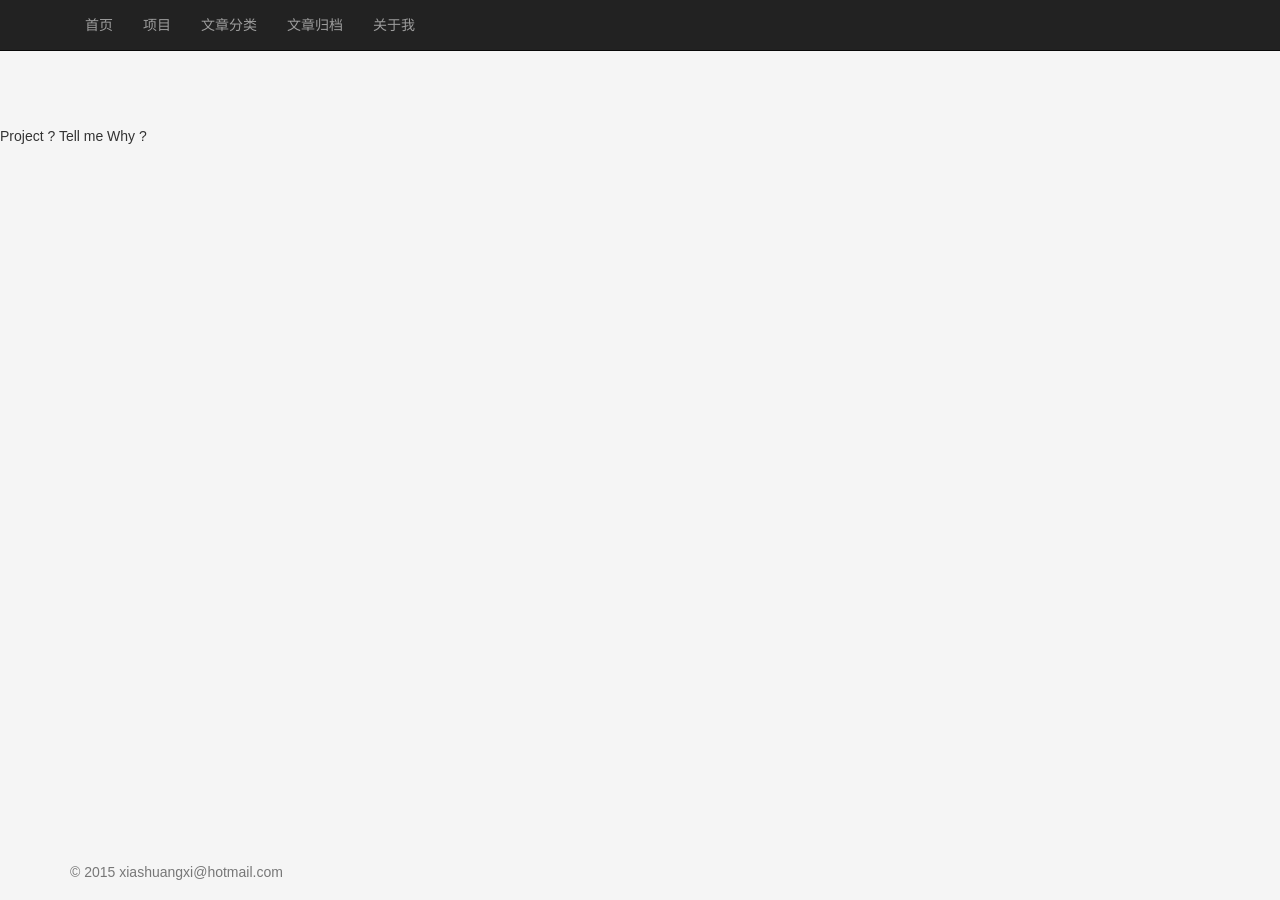
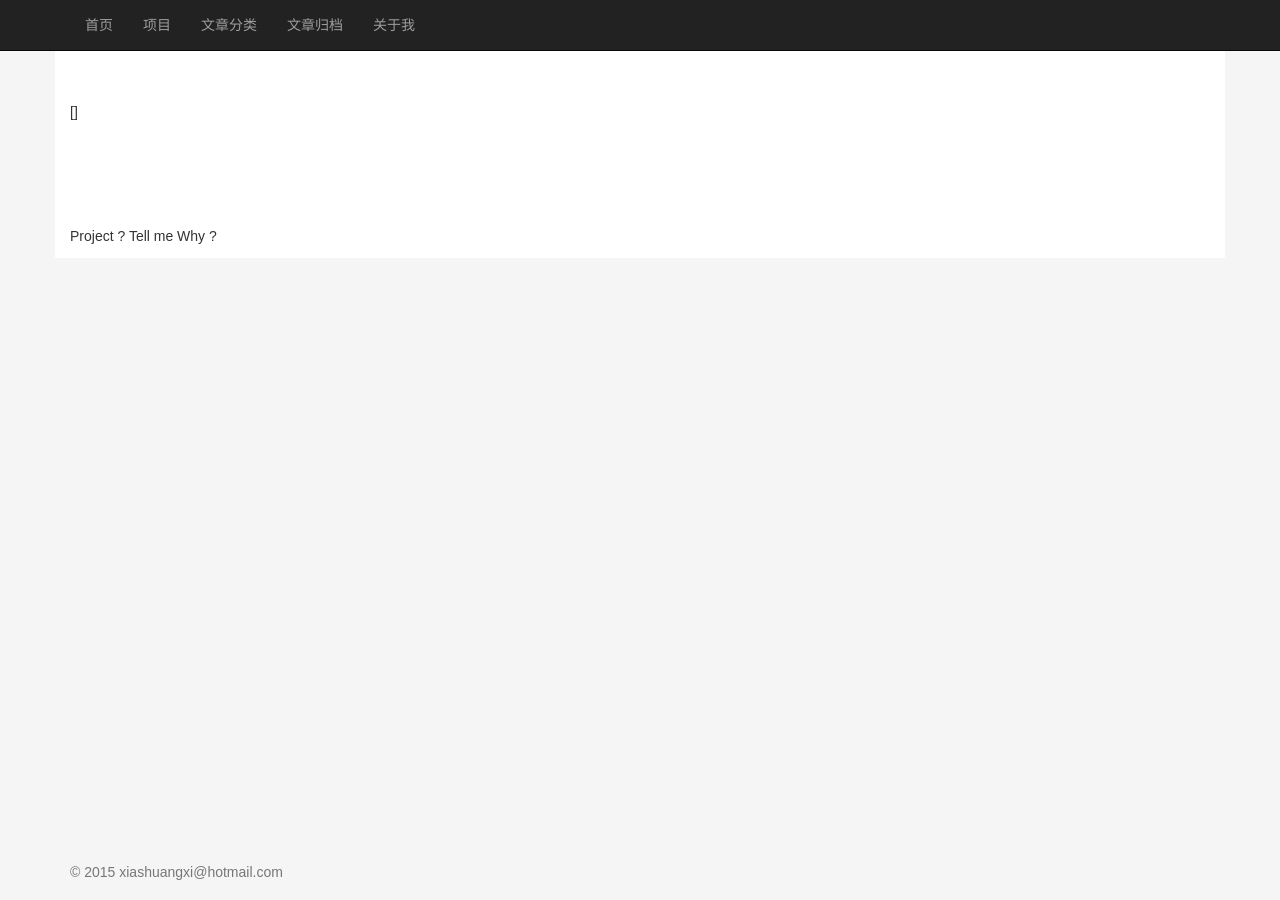
Before and after one commit to jinchangle/xiashuangxi.github.io, a Jekyll site: the page built from project/index.html, in a window 1280 px wide. Built offline with Jekyll 4.4.1, drawn with Linux system fonts in a browser that asks for light colours; nearby versions of some CDN libraries; comment, search, counter and statistics services are not loaded.

Commit message:
Changes to be committed: 	modified:   _layouts/project/default.html

```diff
--- a/_layouts/project/default.html
+++ b/_layouts/project/default.html
@@ -4,8 +4,13 @@
 <body>
 {% include nav_menu.html %}
 <!-- Begin page content -->
-[{{ paginator.posts }}]
-<p style="padding-top:100px;">Project ? Tell me Why ?</p>
+
+<div class="container docls" style="padding-top:100px;">
+    [{{ paginator.posts }}]
+    <p style="padding-top:100px;">Project ? Tell me Why ?</p>
+</div>
+<p>
+
 </div>
     <footer class="footer">
         <div class="container" style="padding-top:20px">
```
